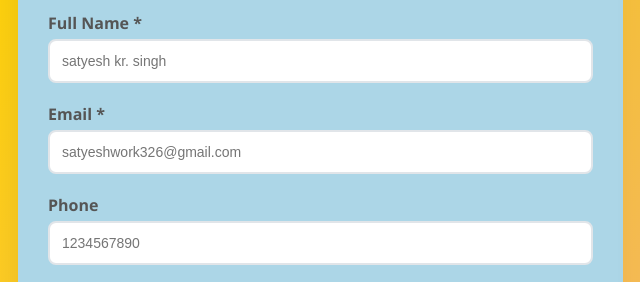
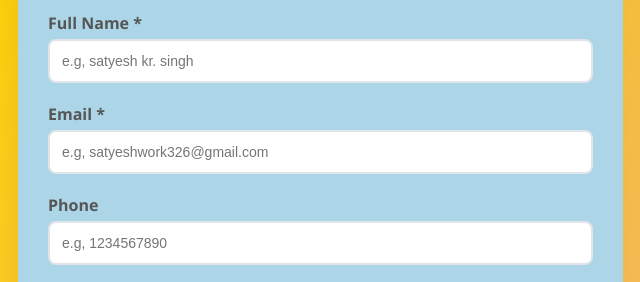
Before and after one commit to aayu326/resume-builder-326, a plain HTML site: page index.html in a window 1280 px wide. Shown: the part 169-451 px from the top of the page, 2-642 px from the left. Drawn offline with nearby package versions, Linux system fonts and the light colour scheme.

Commit message:
index.html

```diff
--- a/index.html
+++ b/index.html
@@ -253,19 +253,19 @@
             <h2>Personal Information</h2>
             <div class="form-group">
                 <label for="fullName">Full Name *</label>
-                <input type="text" id="fullName" placeholder="satyesh kr. singh" required>
+                <input type="text" id="fullName" placeholder="e.g, satyesh kr. singh" required>
                 <div class="error" id="fullNameError"></div>
             </div>
 
             <div class="form-group">
                 <label for="email">Email *</label>
-                <input type="email" id="email"placeholder="satyeshwork326@gmail.com" required>
+                <input type="email" id="email"placeholder="e.g, satyeshwork326@gmail.com" required>
                 <div class="error" id="emailError"></div>
             </div>
 
             <div class="form-group">
                 <label for="phone">Phone</label>
-                <input type="tel" id="phone" placeholder="1234567890">
+                <input type="tel" id="phone" placeholder="e.g, 1234567890">
             </div>
 
             <div class="form-group">
```
